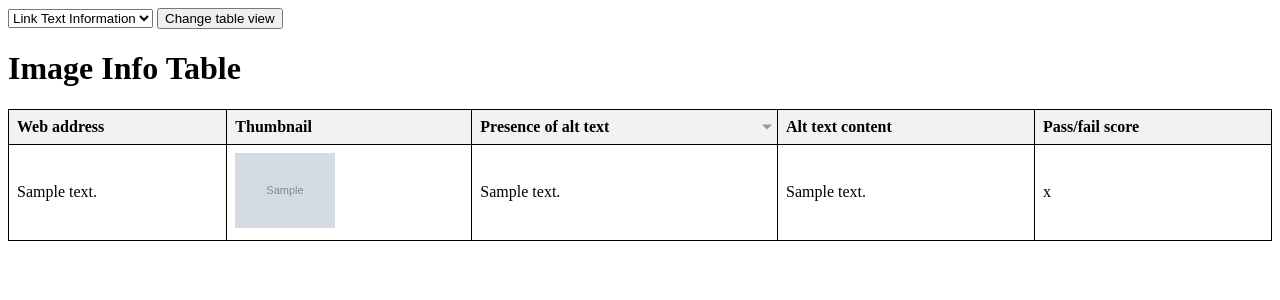
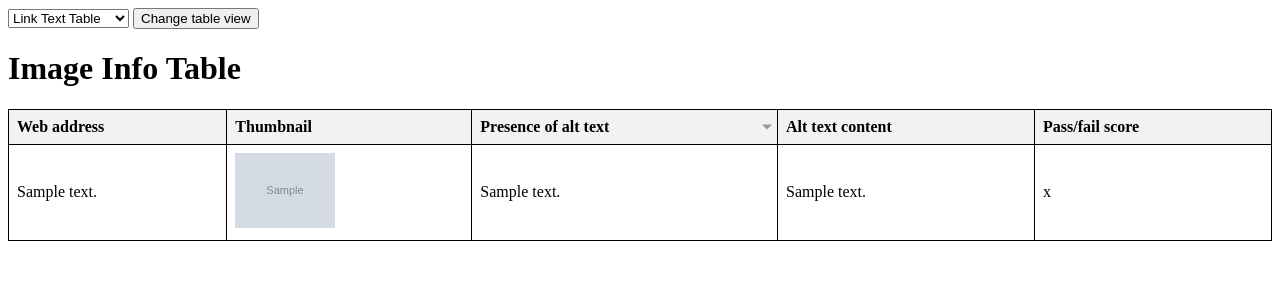
Before and after one commit to thejordanwood/Web-Accessibility-Checker-HCI584, a Flask app: template templates/both_tables.html in a window 1280 px wide. Shown: the top 300 px of the page. Run offline with Flask 3, Linux system fonts and the light colour scheme; the template is opened without the code that fills it: most values are stand-ins (such as "Sample title", 1, 10 or a date in 2020); grey boxes marked "Sample" are stand-in pictures.

Commit message:
Cleaning up help text and copy

```diff
--- a/templates/both_tables.html
+++ b/templates/both_tables.html
@@ -1,7 +1,7 @@
 <!DOCTYPE html>
 <html>
 <head>
-    <title>Combined Table</title>
+    <title>Accessibility Checker</title>
     <style>
         /* CSS styling */
         table {
@@ -70,7 +70,7 @@
             window.location.href = '/toggle?type=' + selectedTable + '&url=' + websiteUrl;
         }
 
-        // Function to toggle the filter arrow direction and update the form input
+        // Function to change the filter arrow direction and update the form input
         function toggleFilter(columnName) {
             var columnElement = document.getElementById(columnName);
             var currentSortOrder = columnElement.getAttribute('data-sort');
@@ -172,7 +172,7 @@
     <!-- Toggle dropdown and button -->
     <div class="toggle-container">
         <select id="table-select">
-            <option value="link">Link Text Information</option>
+            <option value="link">Link Text Table</option>
             <option value="alt">Image Info Table</option>
         </select>
         <button onclick="toggleTable()">Change table view</button>
@@ -180,11 +180,11 @@
     {% if table_type == 'link' %}
 
 <!-- Link table headers -->
-<h1>Link Text Information</h1>
+<h1>Link Text Table</h1>
 <table>
     <tr>
         <th>Web Address</th>
-        <th>Link Text Content</th>
+        <th>Link text content</th>
         <th>Pass/Fail Score</th>
     </tr>
     {% for link_info in link_info %}
--- a/templates/start.html
+++ b/templates/start.html
@@ -1,10 +1,11 @@
 <!DOCTYPE html>
 <html>
 <head>
-    <title>Alt Text Finder</title>
+    <title>Accessibility Checker</title>
 </head>
 <body>
-    <h1>Alt Text Finder</h1>
+    <h1>Accessibility Checker</h1>
+    <p>This accessibility checker gives information on alternative text for images and link text. Enter the website URL that you would like information on.</p>
     <form method="POST" action="/">
         <label for="website_url">Website URL:</label>
         <input type="text" name="website_url" id="website_url" required>
```
